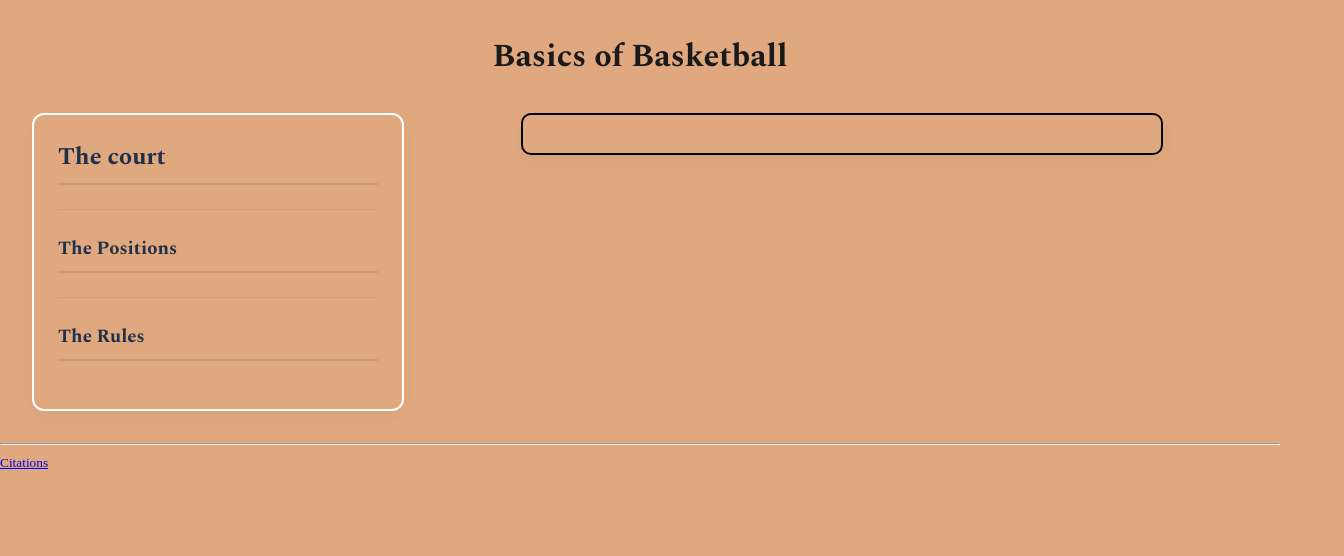
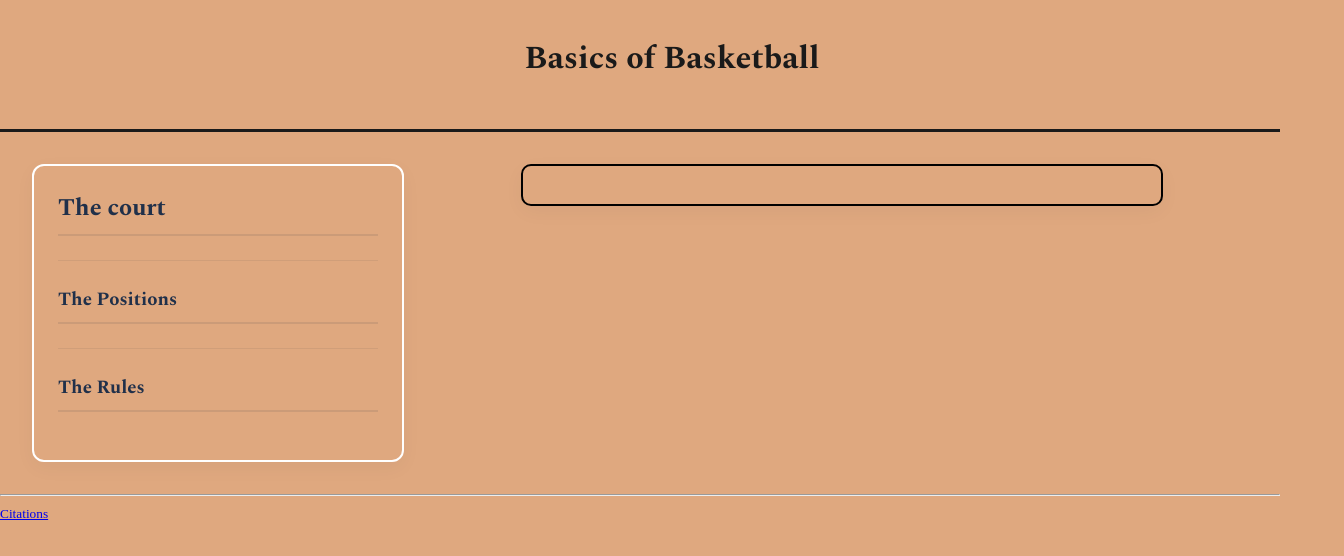
Before and after one commit to IACS-CS/interactive-design-deanbean, a website: page index.html in a window 1280 px wide. Shown: the whole page, 1344 px wide, since content can reach past the window. Drawn offline with nearby package versions, Linux system fonts and the light colour scheme; a web font is replaced by a local one.

Commit message:
mostlydone

```diff
--- a/index.html
+++ b/index.html
@@ -12,7 +12,9 @@
     <base href="./" />
   </head>
   <body>
-    <h1>Basics of Basketball</h1>
+    <div class="h1-container">
+      <h1>Basics of Basketball</h1>
+    </div>
 
     <!-- Two-column layout: text on the left, photo on the right -->
     <div class="court-layout">
--- a/styles.css
+++ b/styles.css
@@ -13,6 +13,13 @@
 	 This keeps body text readable while headings use an elegant serif. */
 h1, h2, h3, h4, h5, h6 {
 	font-family: 'Spectral', serif;
+}
+
+/* Container for h1 to hold static border */
+.h1-container {
+	max-width: 1400px;
+	margin: 2rem auto 1.5rem;
+	border-bottom: 3px solid #1a1a1a; /* static line that doesn't move */
 }
 
 /* Light orange background for the page */
@@ -33,10 +40,26 @@ body {
 }
 h1 {
 	text-align: center;
-	margin: 2rem auto 1.5rem;
-	max-width: 1400px;
-	padding: 0 2rem;
+	margin: 0;
+	padding: 2rem 2rem 1rem 2rem;
+	/* Slow basketball bounce animation */
+	animation: basketball-bounce 2s ease-in-out infinite;
+	display: inline-block;
+	width: 100%;
 }
+
+/* AI-generated code starts here */
+/* Student prompt was: make it squish at the bottom and go back to normal when it goes back up */
+/* Keyframe animation for basketball bounce with squish at bottom */
+@keyframes basketball-bounce {
+	0%, 100% {
+		transform: translateY(0) scaleY(0.75) scaleX(1.15); /* squished at bottom */
+	}
+	50% {
+		transform: translateY(-30px) scaleY(1) scaleX(1); /* normal shape in air */
+	}
+}
+/* AI-generated code ends here */
 .court-image.show {
 	display: flex;
 }
```
